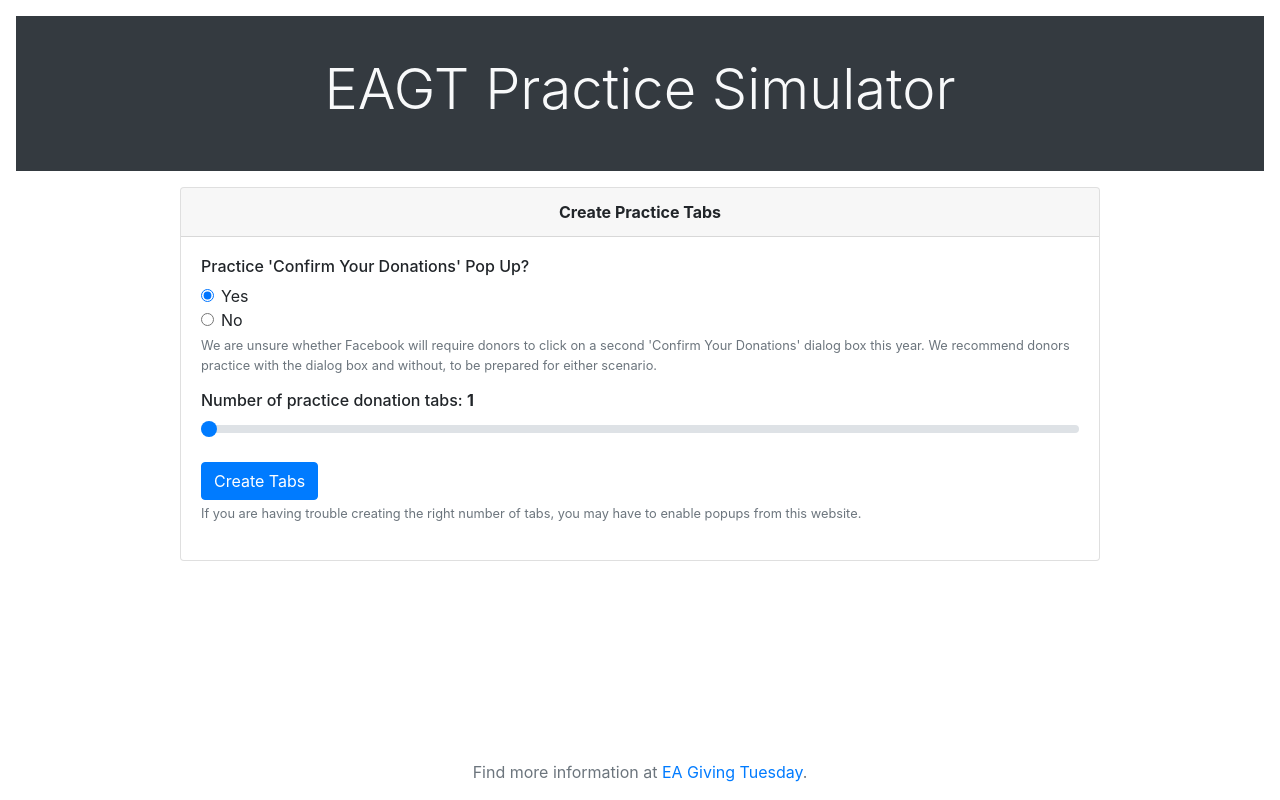
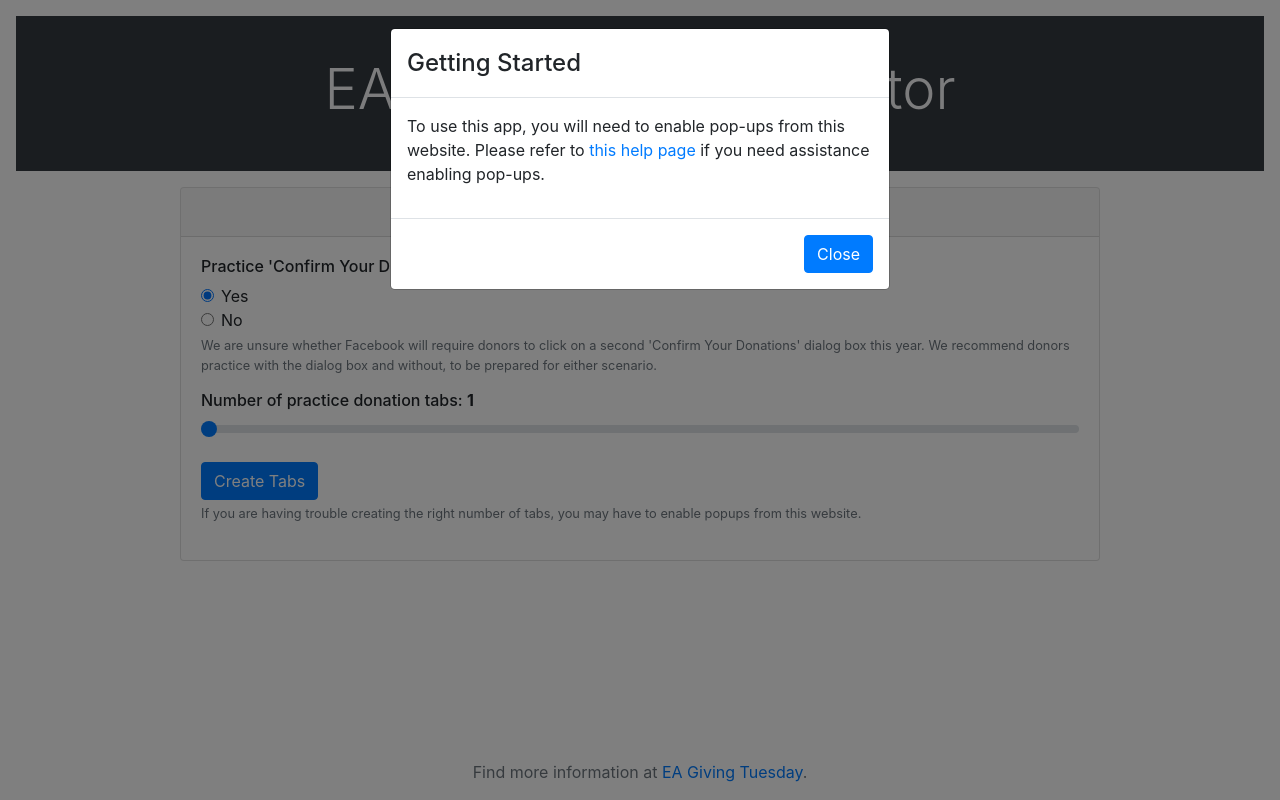
Before and after one commit to eagivingtuesday/eagt-practice, a React (Create React App) app: page / in a window 1280 px wide. Built offline with nearby package versions, Linux system fonts and the light colour scheme; a web font is replaced by a local one.

Commit message:
added instructions modal

```diff
--- a/src/components/ConfirmForm.js
+++ b/src/components/ConfirmForm.js
@@ -23,7 +23,7 @@ class ConfirmForm extends PracticeForm {
   // override
   render() {
     return (
-      <Modal id="confirm-form" className="shadow-lg" show={this.props.show}>
+      <Modal className="shadow-lg" show={this.props.show}>
         <Modal.Header closeButton>
           <Modal.Title>Confirm Your Donation</Modal.Title>
         </Modal.Header>
--- a/src/components/Home.js
+++ b/src/components/Home.js
@@ -1,6 +1,7 @@
 import React from 'react';
 import LandingForm from './LandingForm';
 import Results from './Results';
+import InstructionsModal from './InstructionsModal';
 
 class Home extends React.Component {
   constructor(props) {
@@ -11,12 +12,14 @@ class Home extends React.Component {
       buttonPressTimes: [],
       windows: [],
       numWindowsOpened: 0,
+      instructionsShow: true
     };
 
     // handlers for the LandingForm
     this.handleSubmit = this.handleSubmit.bind(this);
     this.handleConfirmDonation = this.handleConfirmDonation.bind(this);
     this.handleNumPractice = this.handleNumPractice.bind(this);
+    this.handleInstructionsClick = this.handleInstructionsClick.bind(this);
   }
 
   componentDidMount() {
@@ -76,6 +79,12 @@ class Home extends React.Component {
     return (this.state.numWindowsOpened - this.state.buttonPressTimes.length)
   }
 
+  handleInstructionsClick() {
+    this.setState({
+      instructionsShow: false
+    });
+  }
+
   render() {
     var header = (
       <div className="position-relative overflow-hidden p-3 p-md-3 m-md-3 text-center bg-dark text-light">
@@ -88,6 +97,9 @@ class Home extends React.Component {
       <div>
         {header}
         <div className="container">
+          <InstructionsModal
+            show={this.state.instructionsShow}
+            onClick={this.handleInstructionsClick} />
           <div className="row">
             <div className="col-lg-1 col-md-0"></div>
             <div className="col-lg-10 col-md-12">
--- /dev/null
+++ b/src/components/InstructionsModal.js
@@ -0,0 +1,31 @@
+import React from 'react';
+import Button from 'react-bootstrap/Button';
+import Modal from 'react-bootstrap/Modal';
+
+class InstructionsModal extends React.Component {
+  render() {
+    return (
+      <Modal className="shadow-lg fixed-modal" show={this.props.show}>
+        <Modal.Header>
+          <Modal.Title>Getting Started</Modal.Title>
+        </Modal.Header>
+        <Modal.Body>
+          <p>
+            To use this app, you will need to enable pop-ups from this website.
+            Please refer to&nbsp;
+            <a href="https://support.lesley.edu/support/solutions/articles/4000009686-allowing-pop-ups-for-specific-sites"
+               target="_blank">
+              this help page
+            </a>
+            &nbsp;if you need assistance enabling pop-ups.
+          </p>
+        </Modal.Body>
+        <Modal.Footer>
+          <Button onClick={this.props.onClick} variant="primary">Close</Button>
+        </Modal.Footer>
+      </Modal>
+    );
+  }
+}
+
+export default InstructionsModal;
--- a/src/components/ThanksModal.js
+++ b/src/components/ThanksModal.js
@@ -45,7 +45,7 @@ class ThanksModal extends React.Component {
       </div>
     );
     return (
-      <Modal id="thanks-modal" className="shadow-lg" show={this.props.show}>
+      <Modal className="shadow-lg" show={this.props.show}>
 
         <Modal.Body>
           <div className="text-center">
--- a/src/index.css
+++ b/src/index.css
@@ -16,20 +16,6 @@ code {
 #practice-container {
   padding-top: 25px;
   padding-bottom: 75px;
-}
-
-#confirm-form {
-  position: fixed;
-  top: 50px;
-  left: 50%;
-  transform: translateX(-50%);
-}
-
-#thanks-modal {
-  position: fixed;
-  top: 50px;
-  left: 50%;
-  transform: translateX(-50%);
 }
 
 #thanks-check {
```
